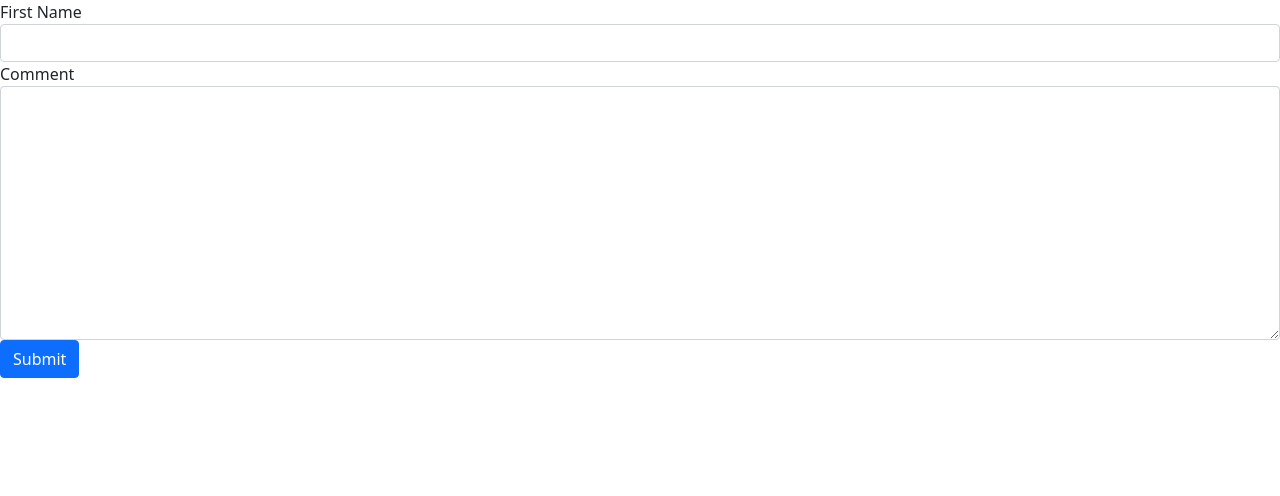
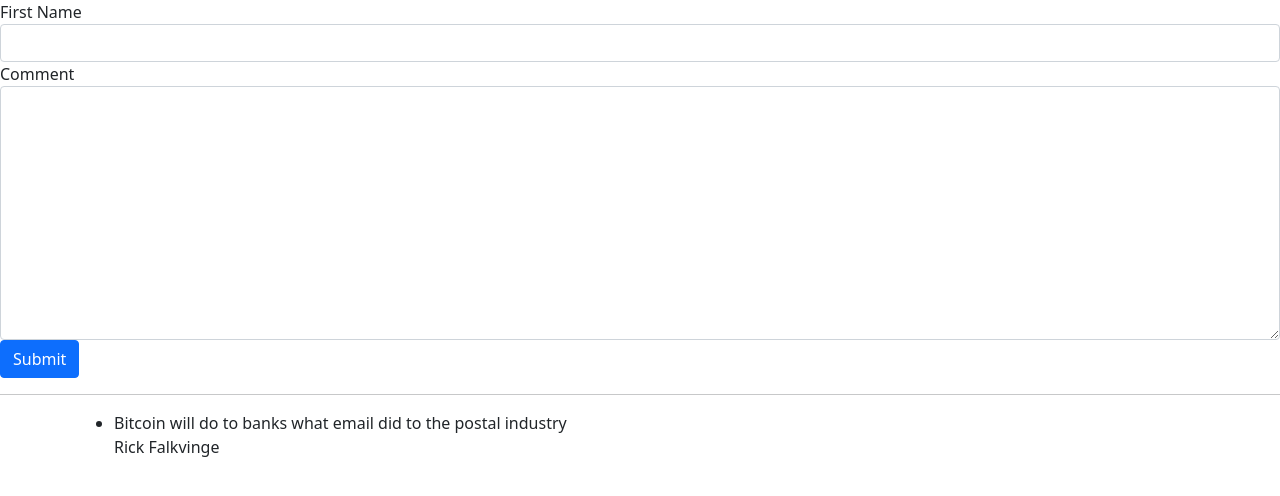
Before and after one commit to savanahatieno/quoteapp1, an Angular app: page / in a window 1280 px wide. Shown: the top 496 px of the page. Built offline with nearby package versions, Linux system fonts and the light colour scheme.

Commit message:
display quote

```diff
--- a/package.json
+++ b/package.json
@@ -30,6 +30,7 @@
     "@angular/compiler-cli": "~11.2.6",
     "@types/jasmine": "~3.6.0",
     "@types/node": "^12.11.1",
+    "angular-cli-ghpages": "^1.0.0-rc.1",
     "codelyzer": "^6.0.0",
     "jasmine-core": "~3.6.0",
     "jasmine-spec-reporter": "~5.0.0",
--- a/src/app/app.component.html
+++ b/src/app/app.component.html
@@ -1 +1 @@
-<quotes-form></quotes-form>
+<app-quotes></app-quotes>
--- a/src/app/app.module.ts
+++ b/src/app/app.module.ts
@@ -5,6 +5,7 @@ import { AppRoutingModule } from './app-routing.module';
 import { AppComponent } from './app.component';
 import { QuotesComponent } from './quotes/quotes.component';
 import { QuotesFormComponent } from './quotes-form/quotes-form.component';
+import { FormsModule } from '@angular/forms';
 
 @NgModule({
   declarations: [
@@ -14,7 +15,8 @@ import { QuotesFormComponent } from './quotes-form/quotes-form.component';
   ],
   imports: [
     BrowserModule,
-    AppRoutingModule
+    AppRoutingModule,
+    FormsModule
   ],
   providers: [],
   bootstrap: [AppComponent]
--- /dev/null
+++ b/src/app/quote.ts
@@ -0,0 +1,8 @@
+export class Quote {
+  upVotes: number;
+  downVotes: number;
+  constructor(public id: number, public author: string, public quote: string) {
+    this.upVotes = 0;
+    this.downVotes = 0;
+  }
+}
--- a/src/app/quotes-form/quotes-form.component.ts
+++ b/src/app/quotes-form/quotes-form.component.ts
@@ -1,15 +1,15 @@
-import { Component, OnInit } from '@angular/core';
+import { Component, EventEmitter, OnInit, Output } from '@angular/core';
+import { Quote } from '../quote';
 
 @Component({
   selector: 'quotes-form',
   templateUrl: './quotes-form.component.html',
-  styleUrls: ['./quotes-form.component.css']
+  styleUrls: ['./quotes-form.component.css'],
 })
 export class QuotesFormComponent implements OnInit {
+  newQuote = new Quote(0, '', '');
+  @Output() addQuote = new EventEmitter<Quote>();
+  constructor() {}
 
-  constructor() { }
-
-  ngOnInit(): void {
-  }
-
+  ngOnInit(): void {}
 }
--- a/src/app/quotes/quotes.component.html
+++ b/src/app/quotes/quotes.component.html
@@ -1 +1,10 @@
-<p>quotes works!</p>
+<quotes-form (addQuote)="addNewQuote($event)"></quotes-form>
+<hr />
+<div class="container">
+  <div *ngFor="let quote of quotes" class="">
+    <ul>
+      <li>{{ quote.quote }}</li>
+      <p>{{ quote.author }}</p>
+    </ul>
+  </div>
+</div>
--- a/src/app/quotes/quotes.component.ts
+++ b/src/app/quotes/quotes.component.ts
@@ -1,4 +1,5 @@
 import { Component, OnInit } from '@angular/core';
+import { Quote } from '../quote';
 
 @Component({
   selector: 'app-quotes',
@@ -6,7 +7,18 @@ import { Component, OnInit } from '@angular/core';
   styleUrls: ['./quotes.component.css']
 })
 export class QuotesComponent implements OnInit {
-
+  quotes: Quote[] = [
+    new Quote(
+      1,
+      'Rick Falkvinge',
+      'Bitcoin will do to banks what email did to the postal industry'
+    )
+  ];
+  addNewQuote(quote: Quote) {
+    let quoteLength = this.quotes.length;
+    quote.id = quoteLength + 1;
+    this.quotes.unshift(quote);
+  }
   constructor() { }
 
   ngOnInit(): void {
```
Also changed, not shown: 2 other files (tests, documents, lock files or other folders).
